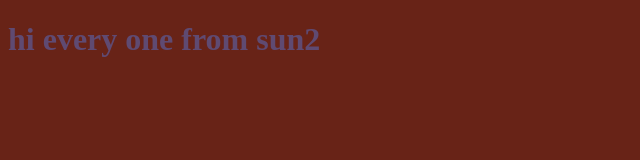
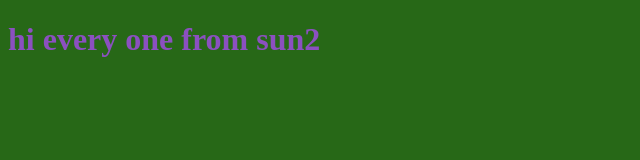
Before and after one commit to Sundosalmadani/mypro, a plain HTML site: page index.html in a window 1280 px wide. Shown: the whole page, without its empty margins (0-640 px from the left). Drawn offline with Linux system fonts and the light colour scheme.

Commit message:
style.css

```diff
--- a/style.css
+++ b/style.css
@@ -1,6 +1,6 @@
 h1{
-    color: rgb(95, 74, 114);
+    color: rgb(139, 80, 192);
 }
 body{
-    background-color: rgb(104, 35, 23);
+    background-color: rgb(39, 104, 23);
 }
```
